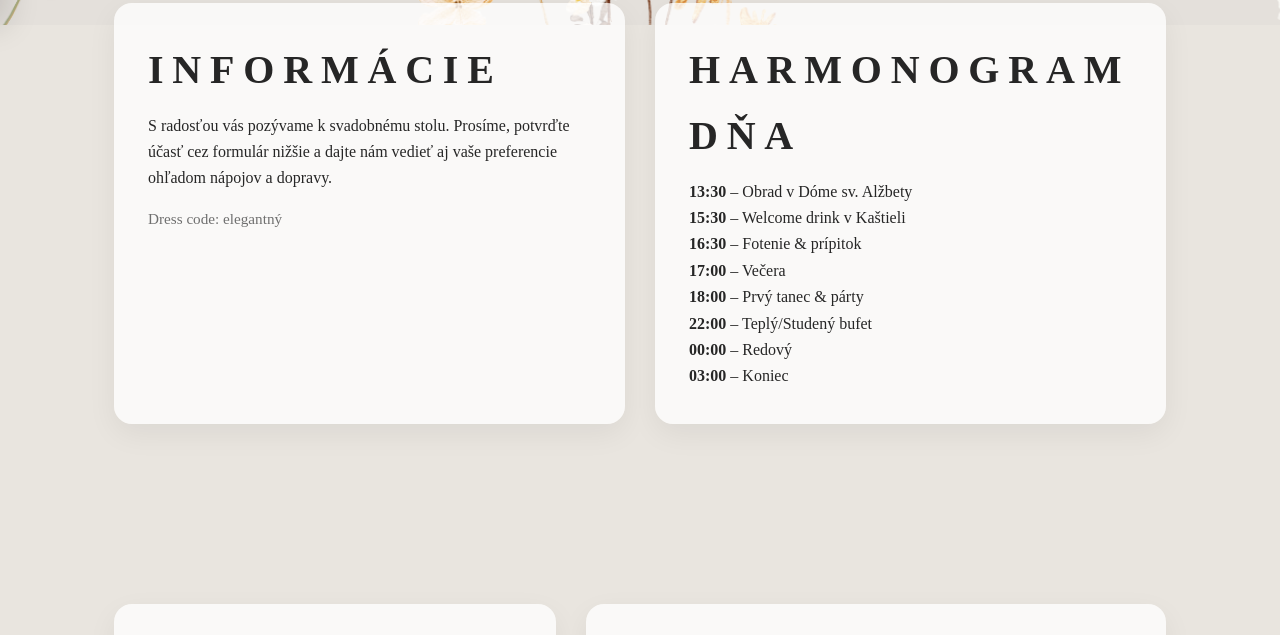
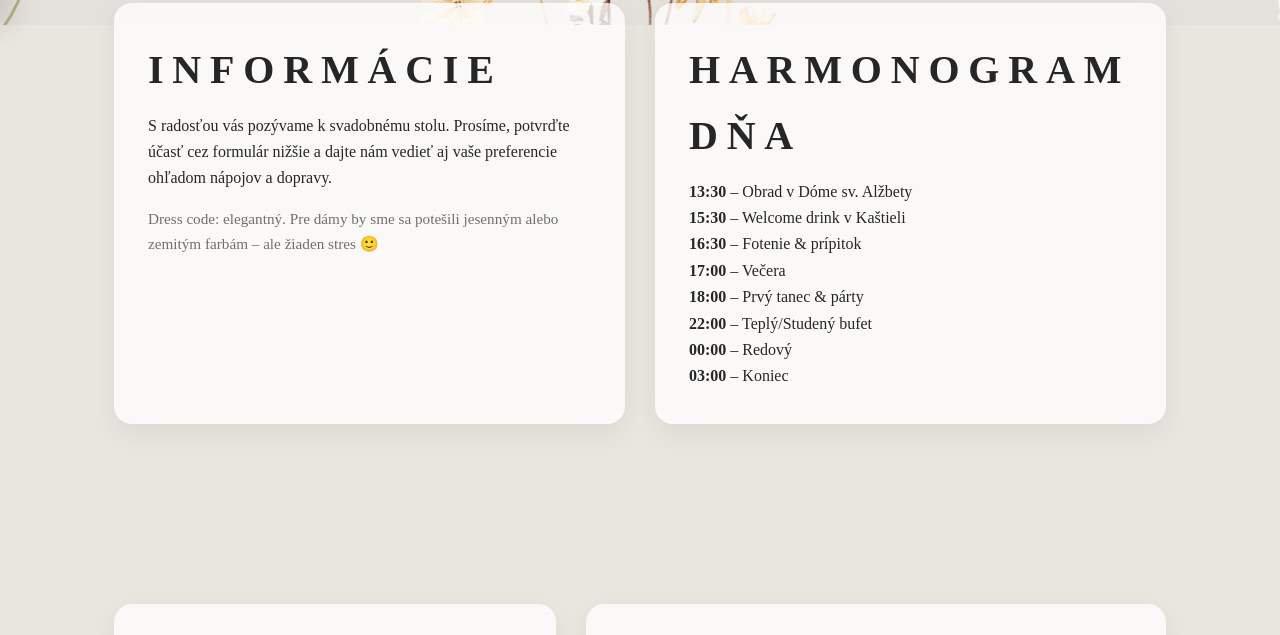
Before and after one commit to Poke-gleep/svadobna-stranka, a plain HTML site: page index.html in a window 1280 px wide. Shown: the part 775-1410 px from the top of the page. Drawn offline with Linux system fonts and the light colour scheme.

Commit message:
Update index.html

```diff
--- a/index.html
+++ b/index.html
@@ -330,7 +330,7 @@ input[type="checkbox"]:checked{ background:var(--ink); }
         <div class="card" data-reveal>
           <h2 class="display" data-i18n="info.title">Informácie</h2>
           <p data-i18n="info.text">S radosťou vás pozývame k svadobnému stolu. Prosíme, potvrďte účasť cez formulár nižšie a dajte nám vedieť aj vaše preferencie ohľadom nápojov a dopravy.</p>
-          <p class="hint" data-i18n="info.dress">Dress code: </p>
+          <p class="hint" data-i18n="info.dress">Dress code: elegantný. Tešíme sa, ak zvolíte jesenné alebo zemité farby – ale žiaden stres 🙂 </p>
         </div>
         <div class="card" data-reveal>
           <h2 class="display" id="program" data-i18n="program.title">Harmonogram dňa</h2>
@@ -509,7 +509,7 @@ input[type="checkbox"]:checked{ background:var(--ink); }
       "info.title":"Informácie",
       "form.dietPh":"napr. bezlepková, vegetarián…",
       "info.text":"S radosťou vás pozývame k svadobnému stolu. Prosíme, potvrďte účasť cez formulár nižšie a dajte nám vedieť aj vaše preferencie ohľadom nápojov a dopravy.",
-      "info.dress":"Dress code: elegantný",
+      "info.dress":"Dress code: elegantný. Pre dámy by sme sa potešili jesenným alebo zemitým farbám – ale žiaden stres 🙂",
       "program.title":"Harmonogram dňa",
       "program.t1":"<strong>13:30</strong> – Obrad v Dóme sv. Alžbety",
       "program.t2":"<strong>15:30</strong> – Welcome drink v Kaštieli",
@@ -564,7 +564,7 @@ input[type="checkbox"]:checked{ background:var(--ink); }
       "hero.cta":"Confirm attendance (RSVP)",
       "info.title":"Information",
       "info.text":"We warmly invite you to celebrate with us. Please RSVP below and let us know your drink preferences and transport.",
-      "info.dress":"Dress code: elegant",
+      "info.dress":"Dress code: elegant. For the ladies, we would love to see autumn or earthy colors – but no stress 🙂",
       "program.title":"Schedule",
       "accommodation.title":"Accommodation",
 "accommodation.text":"Please arrange your own accommodation.",
```
